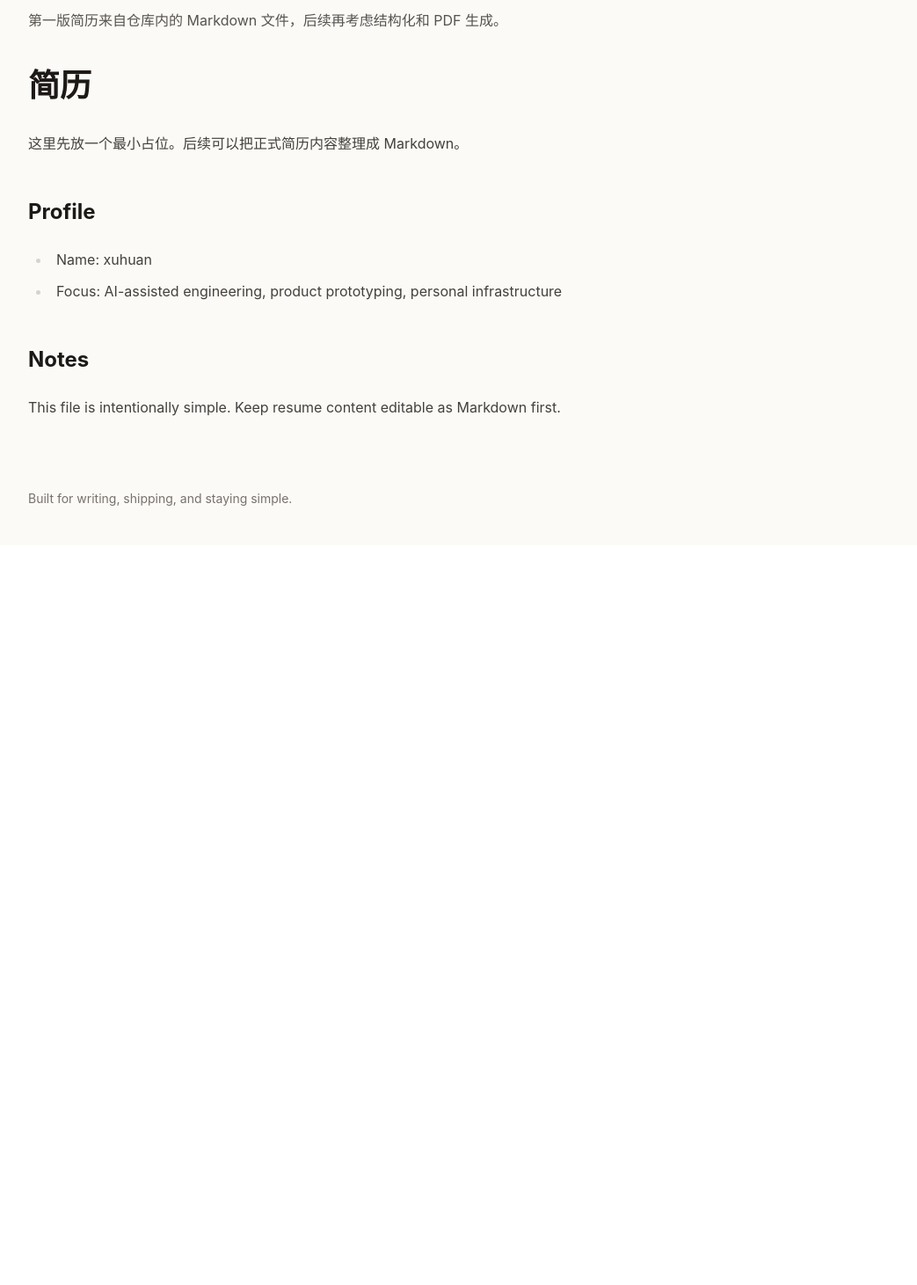
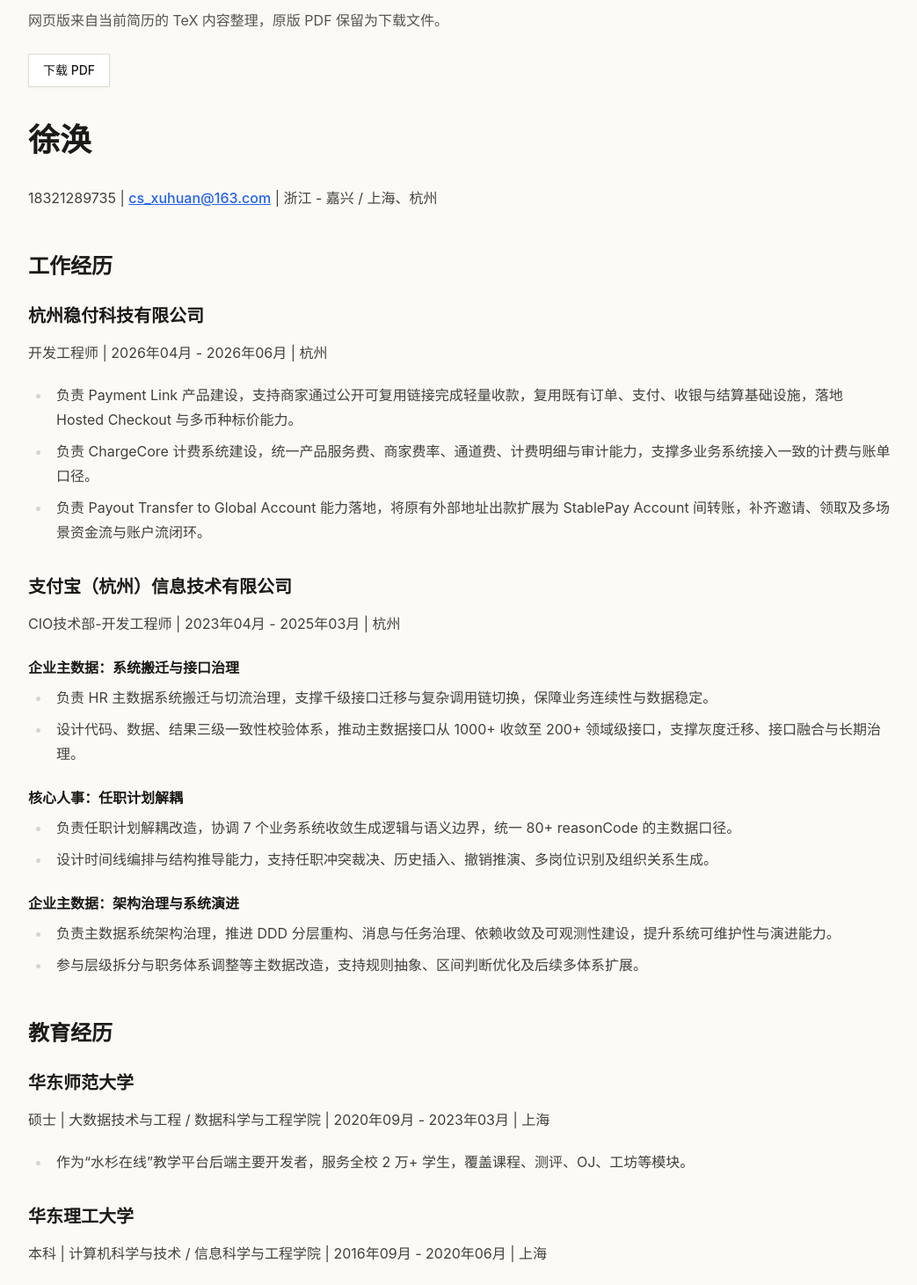
Before and after one commit to gelatoni-xh/personal-site, a Next.js app: page /resume in a window 1280 px wide. Shown: the part 180-1641 px from the top of the page at 88% size, without its empty margins (116-1159 px from the left). Before the commit the page ends 800 px from the top, so only its background shows below. Built offline with nearby package versions, Linux system fonts and the light colour scheme.

Commit message:
Add resume content and PDF

```diff
--- a/app/resume/page.tsx
+++ b/app/resume/page.tsx
@@ -12,7 +12,10 @@ export default function ResumePage() {
     <section>
       <p className="page-kicker">Resume</p>
       <h1 className="page-title">简历</h1>
-      <p className="page-description">第一版简历来自仓库内的 Markdown 文件，后续再考虑结构化和 PDF 生成。</p>
+      <p className="page-description">网页版来自当前简历的 TeX 内容整理，原版 PDF 保留为下载文件。</p>
+      <a className="mt-6 inline-flex border border-line bg-white px-4 py-2 text-sm font-medium text-ink shadow-sm transition hover:border-ink" href="/resume/resume-v1-2026-06-26.pdf">
+        下载 PDF
+      </a>
       <MarkdownBody className="mt-10" content={resume} />
     </section>
   );
--- a/content/resume/resume.md
+++ b/content/resume/resume.md
@@ -1,12 +1,56 @@
-# 简历
+# 徐涣
 
-这里先放一个最小占位。后续可以把正式简历内容整理成 Markdown。
+18321289735 | cs_xuhuan@163.com | 浙江 - 嘉兴 / 上海、杭州
 
-## Profile
+## 工作经历
 
-- Name: xuhuan
-- Focus: AI-assisted engineering, product prototyping, personal infrastructure
+### 杭州稳付科技有限公司
 
-## Notes
+开发工程师 | 2026年04月 - 2026年06月 | 杭州
 
-This file is intentionally simple. Keep resume content editable as Markdown first.
+- 负责 Payment Link 产品建设，支持商家通过公开可复用链接完成轻量收款，复用既有订单、支付、收银与结算基础设施，落地 Hosted Checkout 与多币种标价能力。
+- 负责 ChargeCore 计费系统建设，统一产品服务费、商家费率、通道费、计费明细与审计能力，支撑多业务系统接入一致的计费与账单口径。
+- 负责 Payout Transfer to Global Account 能力落地，将原有外部地址出款扩展为 StablePay Account 间转账，补齐邀请、领取及多场景资金流与账户流闭环。
+
+### 支付宝（杭州）信息技术有限公司
+
+CIO技术部-开发工程师 | 2023年04月 - 2025年03月 | 杭州
+
+#### 企业主数据：系统搬迁与接口治理
+
+- 负责 HR 主数据系统搬迁与切流治理，支撑千级接口迁移与复杂调用链切换，保障业务连续性与数据稳定。
+- 设计代码、数据、结果三级一致性校验体系，推动主数据接口从 1000+ 收敛至 200+ 领域级接口，支撑灰度迁移、接口融合与长期治理。
+
+#### 核心人事：任职计划解耦
+
+- 负责任职计划解耦改造，协调 7 个业务系统收敛生成逻辑与语义边界，统一 80+ reasonCode 的主数据口径。
+- 设计时间线编排与结构推导能力，支持任职冲突裁决、历史插入、撤销推演、多岗位识别及组织关系生成。
+
+#### 企业主数据：架构治理与系统演进
+
+- 负责主数据系统架构治理，推进 DDD 分层重构、消息与任务治理、依赖收敛及可观测性建设，提升系统可维护性与演进能力。
+- 参与层级拆分与职务体系调整等主数据改造，支持规则抽象、区间判断优化及后续多体系扩展。
+
+## 教育经历
+
+### 华东师范大学
+
+硕士 | 大数据技术与工程 / 数据科学与工程学院 | 2020年09月 - 2023年03月 | 上海
+
+- 作为“水杉在线”教学平台后端主要开发者，服务全校 2 万+ 学生，覆盖课程、测评、OJ、工坊等模块。
+
+### 华东理工大学
+
+本科 | 计算机科学与技术 / 信息科学与工程学院 | 2016年09月 - 2020年06月 | 上海
+
+- 专业排名：9/110 | 一等学业奖学金 | 国家级大学生创新创业项目
+
+## 研发方式
+
+- 在需求澄清、方案设计、编码实现与验证等环节持续引入 AI 协作，围绕 PRD、设计稿与仓库上下文组织研发流程，重点控制数据模型、协议边界、影响面、资金流与稳定性保障。
+- 针对方案设计、前后端开发、存储设计、测试验证与观测排查等场景沉淀协作模板，通过多会话协作推进复杂需求交付，优先保证实现一致性与变更可控性。
+- 将高频研发动作逐步沉淀为可复用流程，使 AI 更接近受约束的工程协作者，而不是脱离上下文的代码生成工具。
+
+## 专业证书
+
+- CET6 | 证券从业资格证 | 区块链应用操作员二级
```
Also changed, not shown: 1 other file (tests, documents, lock files or other folders).
